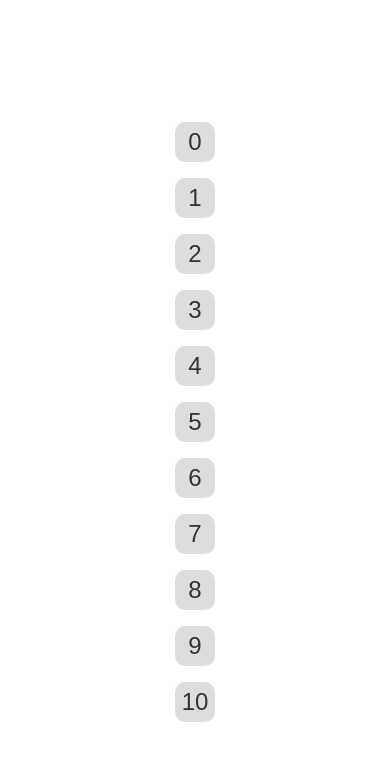
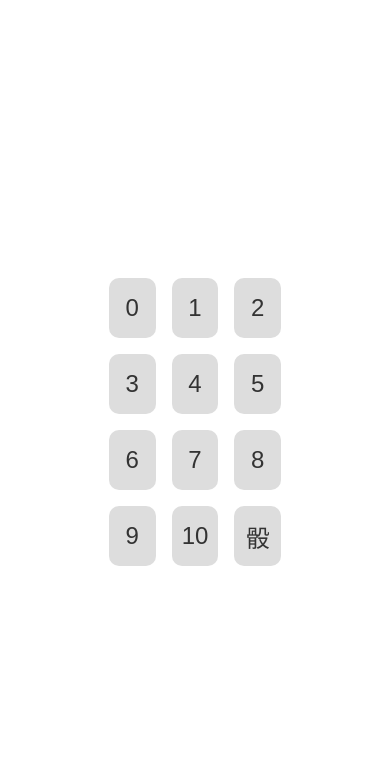
Before and after one commit to EraL-Jack/energycounter, a plain HTML site: page index.html in a window 390 px wide. Drawn offline with Linux system fonts and the light colour scheme.

Commit message:
Update index.html

```diff
--- a/index.html
+++ b/index.html
@@ -17,54 +17,28 @@
   .phone-keypad {
     display: grid;
     grid-template-rows: repeat(4, 1fr);
-    grid-template-columns: repeat(3, 1fr);
-    gap: 16px; /* 增加按钮之间的间距 */
-    padding: 10px; /* 保持容器内边距 */
-    max-width: 100%; /* 使键盘宽度适应屏幕宽度 */
-    box-sizing: border-box; /* 确保宽度包含padding */
+    grid-template-columns: repeat(3, minmax(0, 1fr)); /* 强制三列布局，每列等宽 */
+    gap: 16px; /* 按钮之间的间距 */
   }
 
   .button {
     display: flex;
     justify-content: center;
     align-items: center;
-    width: 60px; /* 增加按钮宽度 */
-    height: 60px; /* 增加按钮高度 */
+    min-width: 0; /* 允许按钮收缩到其内容的宽度 */
+    height: 60px; /* 按钮高度 */
     background-color: #ddd;
     color: #333;
     border: none;
-    border-radius: 10px; /* 可选：增加圆角使按钮看起来更柔和 */
-    font-size: 24px; /* 可选：增加字体大小 */
+    border-radius: 10px;
+    font-size: 24px;
     cursor: pointer;
-    box-sizing: border-box; /* 确保宽度和高度包含padding */
-    padding: 10px; /* 增加按钮内部的空白区域 */
+    padding: 10px;
   }
 
   .button:active {
     background-color: #333;
     color: #fff;
-  }
-
-  /* 根据屏幕大小调整键盘布局 */
-  @media (max-width: 600px) {
-    .phone-keypad {
-      grid-template-columns: repeat(2, 1fr);
-    }
-    .button {
-      width: 50px; /* 在小屏幕上稍微减小按钮尺寸 */
-      height: 50px;
-    }
-  }
-
-  /* 在非常小的屏幕上使用单行布局 */
-  @media (max-width: 400px) {
-    .phone-keypad {
-      grid-template-columns: 1fr;
-    }
-    .button {
-      width: 40px; /* 在更小的屏幕上进一步减小按钮尺寸 */
-      height: 40px;
-    }
   }
 </style>
 </head>
@@ -82,6 +56,7 @@
   <button class="button" onclick="highlight(this)">8</button>
   <button class="button" onclick="highlight(this)">9</button>
   <button class="button" onclick="highlight(this)">10</button>
+  <button class="button" onclick="highlight(this)">骰</button>
 </div>
 
 <script>
@@ -94,6 +69,18 @@
     button.style.backgroundColor = '#333';
     button.style.color = '#fff';
   }
+
+  function showRandomNumber() {
+    var randomNumber = Math.floor(Math.random() * 6) + 1; // 生成1到6之间的随机数
+    alert(randomNumber); // 弹出提示框显示随机数
+  }
+
+  // 获取最后一个按钮并修改其点击事件
+  var lastButton = document.querySelector('.phone-keypad button:last-child');
+  if (lastButton) {
+    lastButton.onclick = showRandomNumber; // 将点击事件绑定到新的函数上
+  }
 </script>
 
 </body>
+</html>
```
